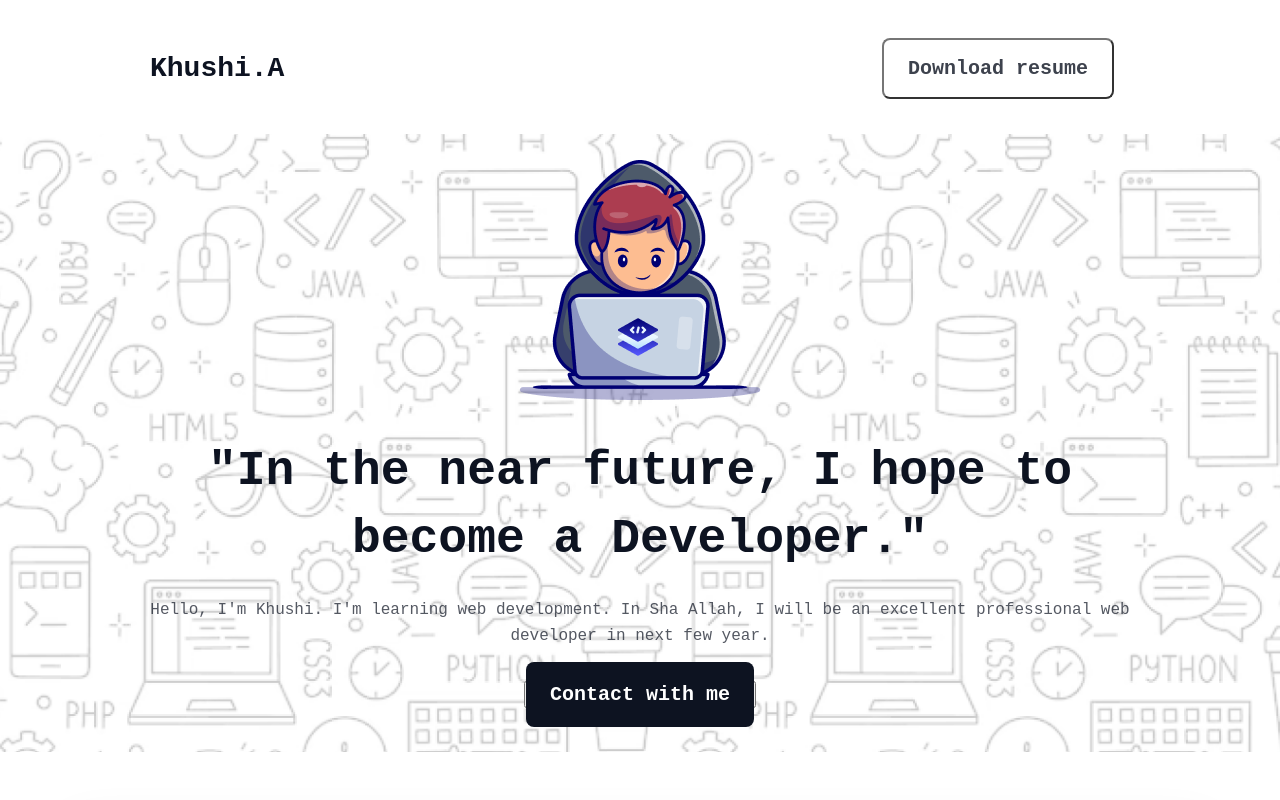
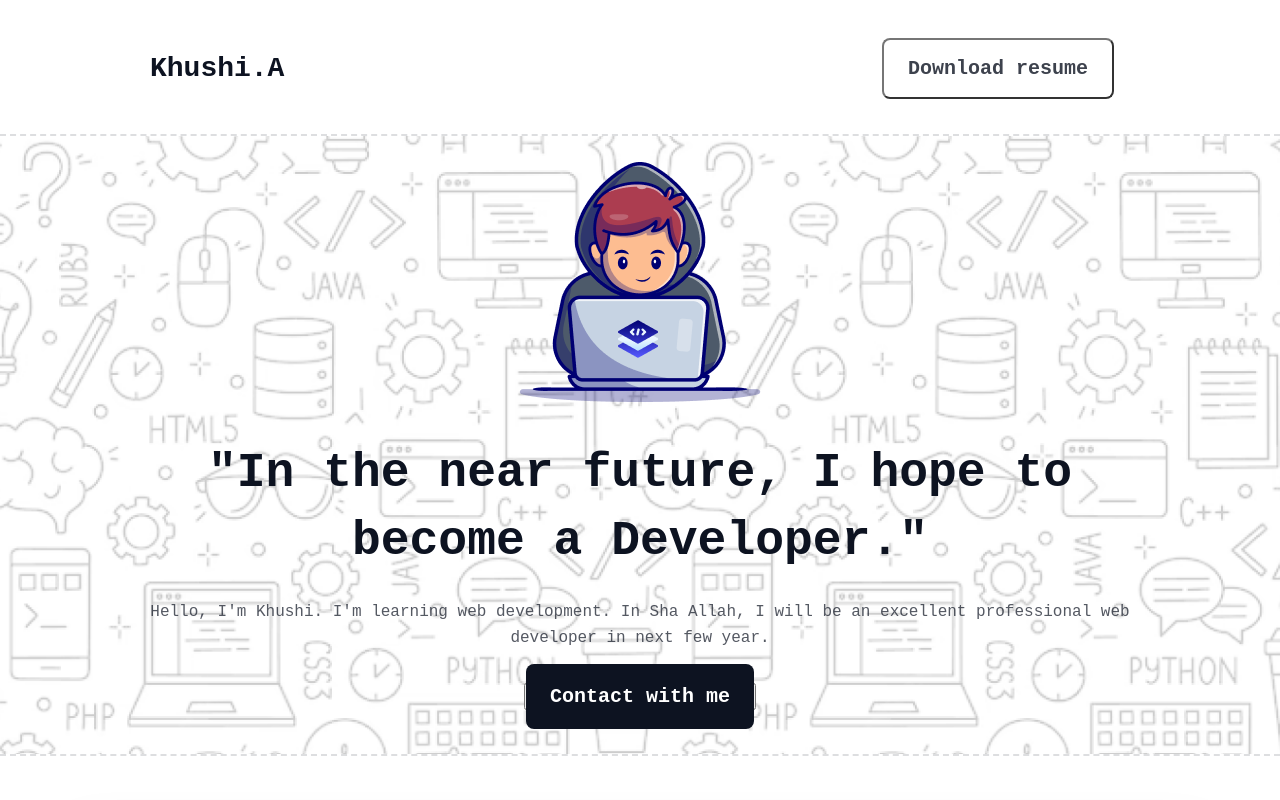
Before and after one commit to khushiiakter/Assignment-01, a plain HTML site: page index.html in a window 1280 px wide. Shown: the top 800 px of the page. Drawn offline with Linux system fonts and the light colour scheme; a web font is replaced by a local one.

Commit message:
added a small border style in banner section

```diff
--- a/styles/style.css
+++ b/styles/style.css
@@ -46,6 +46,8 @@ nav{
     background-repeat: no-repeat;
     background-size: cover;
     background-position: center;
+    border-top: 2.5px dashed #0d132123;
+    border-bottom: 2.5px dashed #0d132123;
 }
 
 .banner-container{
```
